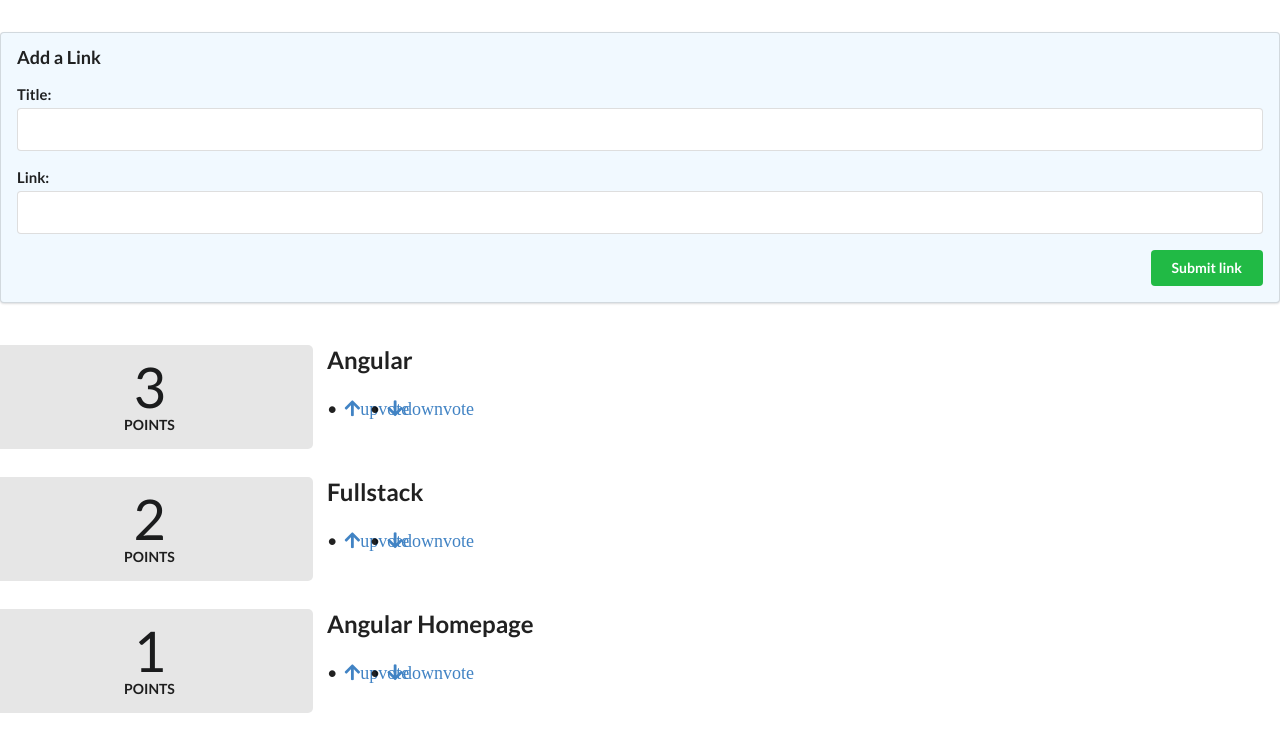
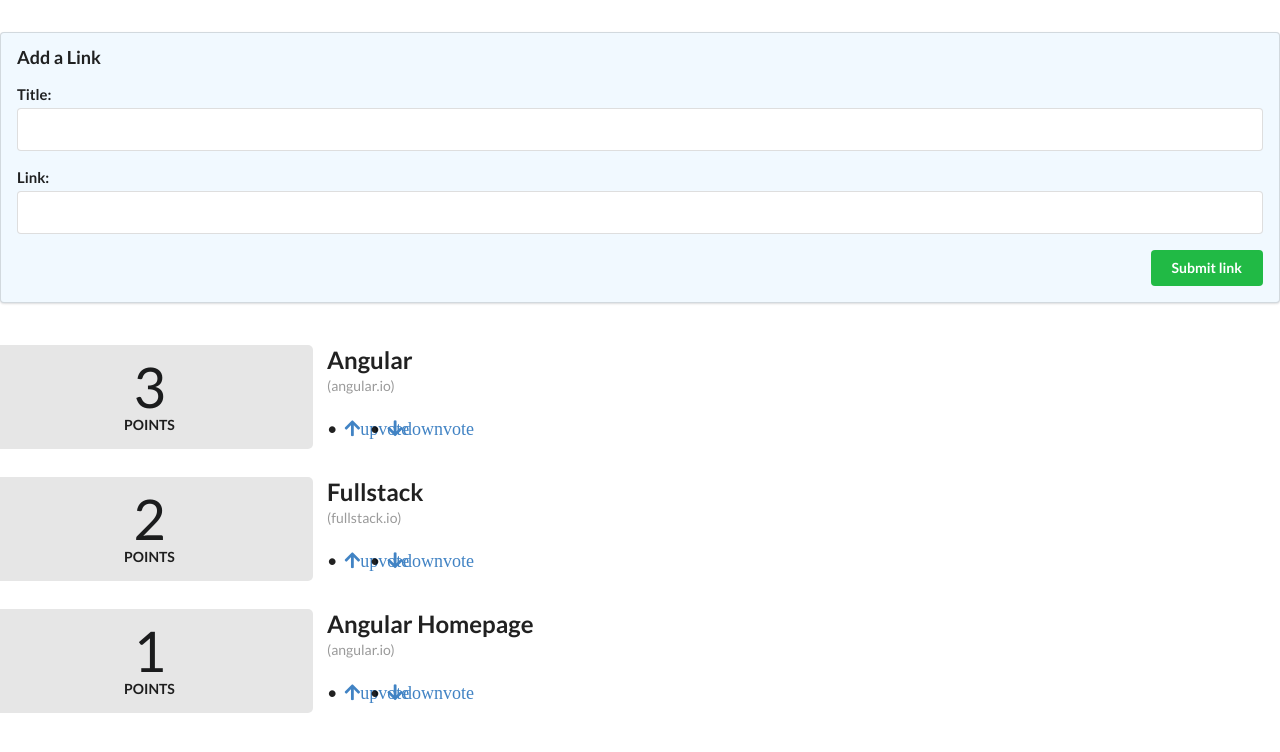
Before and after one commit to filipef9/ngb-angular-reddit, an Angular app: page / in a window 1280 px wide. Shown: the top 752 px of the page. Built offline with nearby package versions, Linux system fonts and the light colour scheme.

Commit message:
Displaying the Article Domain

```diff
--- a/src/app/app.component.html
+++ b/src/app/app.component.html
@@ -15,5 +15,5 @@
 </form>
 
 <div class="ui grid posts">
-  <app-article *ngFor="let article of articles" [article]="article"></app-article>
+  <app-article *ngFor="let article of sortedArticles()" [article]="article"></app-article>
 </div>
--- a/src/app/app.component.ts
+++ b/src/app/app.component.ts
@@ -18,8 +18,6 @@
   }
 
   addArticle(title: HTMLInputElement, link: HTMLInputElement): boolean {
-    console.log(`Adding article title: ${title.value} and link: ${link.value}`);
-
     this.articles = [
       ...this.articles,
       new Article(title.value, link.value, 0)
@@ -31,4 +29,8 @@
     return false;
   }
 
+  sortedArticles(): Article[] {
+    return this.articles.sort((a1: Article, a2: Article) => a2.votes - a1.votes);
+  }
+
 }
--- a/src/app/article/article.component.html
+++ b/src/app/article/article.component.html
@@ -7,6 +7,7 @@
 
 <div class="twelve wide column">
   <a href="{{ article.link }}" class="ui large header">{{ article.title }}</a>
+  <div class="meta">({{ article.domain() }})</div>
   <ul class="ui big horizontal list voters">
     <li class="item">
       <a href (click)="voteUp()">
--- a/src/styles.css
+++ b/src/styles.css
@@ -1,16 +1,16 @@
 /* You can add global styles to this file, and also import other style files */
 
 .ui.menu .item img.logo {
-    margin-right: 1.5em;
+  margin-right: 1.5em;
 }
 
 form.ui.segment.form {
-  background-color: #F1F9FF;
+  background-color: #f1f9ff;
   margin-top: 2em;
 }
 
 form.form:after {
-  content: '';
+  content: "";
   display: block;
   height: 0;
   clear: both;
@@ -21,7 +21,7 @@
   display: flex;
   align-items: center;
   justify-content: center;
-  background-color: #E6E6E6;
+  background-color: #e6e6e6;
   padding: 1em 0;
   border-radius: 5px;
 }
@@ -31,15 +31,15 @@
 }
 
 .meta {
-  color: #9A9A9A
+  color: #9a9a9a;
 }
 
-.ui.grid>.row>.column.votes {
+.ui.grid > .row > .column.votes {
   display: flex;
 }
 
 ul.ui.list li:before {
-  content: '';
+  content: "";
 }
 
 .voters {
```
